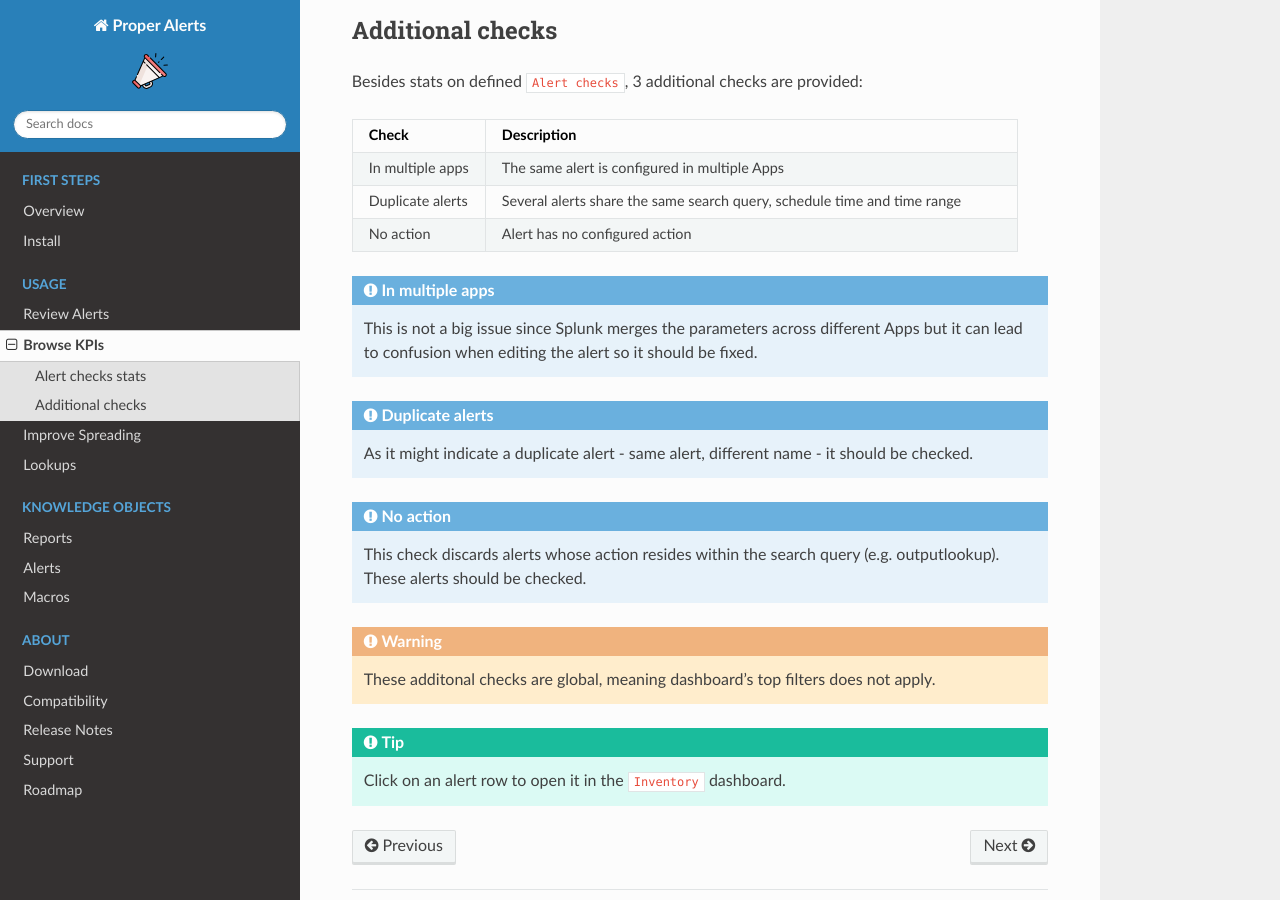
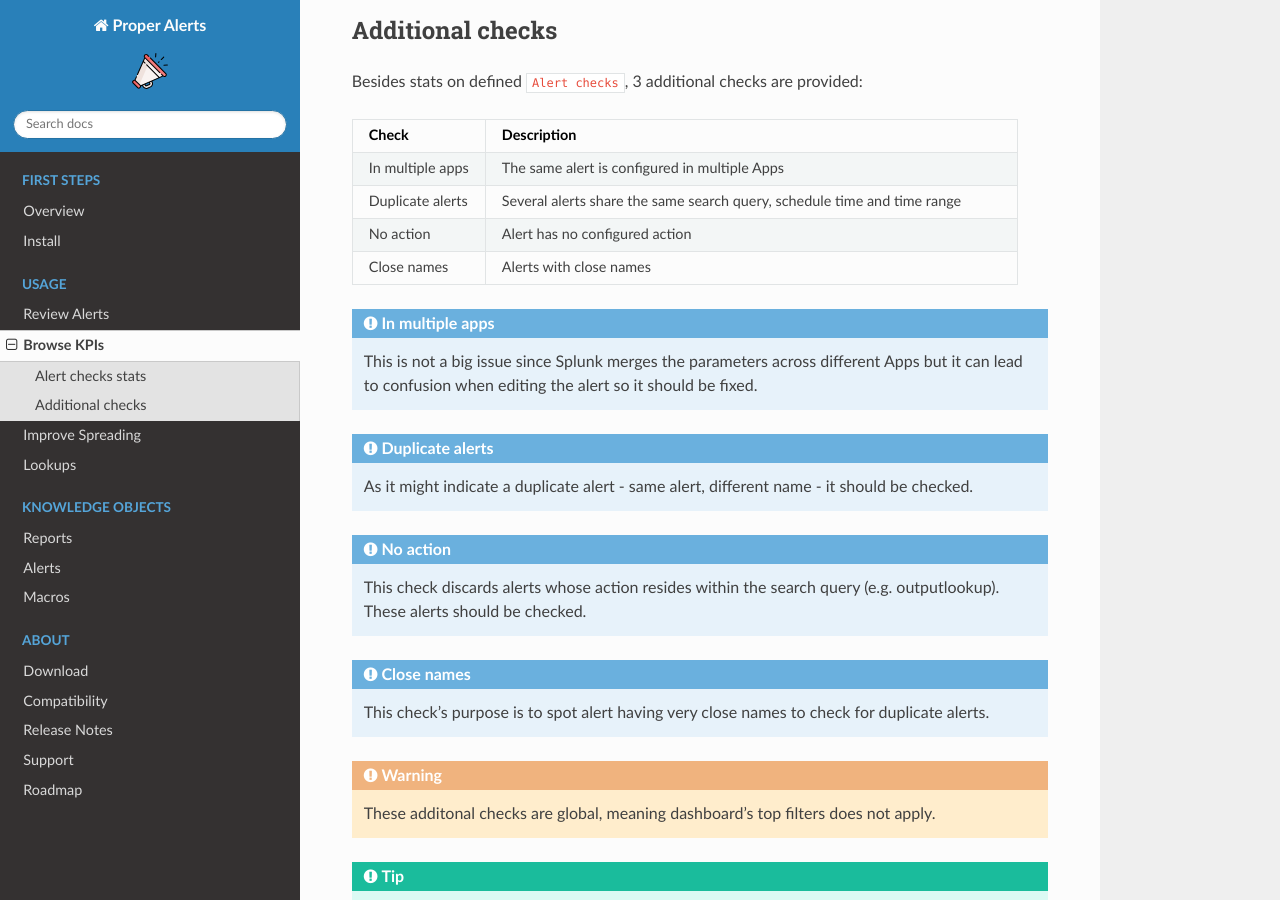
Before and after one commit to a-l-h/splunk-app-proper-alerts, a Sphinx documentation site: the page built from doc/kpis.rst, in a window 1280 px wide and 900 px high, scrolled down 806 px. Built offline with Sphinx 7.4.7 and the Read the Docs theme 2.0.0, drawn with Linux system fonts in a browser that asks for light colours; cross-references to code outside the pages are shown as plain code.

Commit message:
Update kpis.rst

```diff
--- a/doc/kpis.rst
+++ b/doc/kpis.rst
@@ -37,6 +37,8 @@ Besides stats on defined :hoverxref:`Alert checks<Alert Checks>`, 3 additional c
      - Several alerts share the same search query, schedule time and time range
    * - No action
      - Alert has no configured action
+   * - Close names
+     - Alerts with close names
 
 .. admonition:: In multiple apps
 
@@ -53,6 +55,10 @@ Besides stats on defined :hoverxref:`Alert checks<Alert Checks>`, 3 additional c
    This check discards alerts whose action resides within the search query
    (e.g. outputlookup). These alerts should be checked.
 
+.. admonition:: Close names
+
+   This check's purpose is to spot alert having very close names to check for duplicate alerts.
+
 .. warning:: These additonal checks are global, meaning dashboard's top filters does not apply.
 
 .. tip:: Click on an alert row to open it in the ``Inventory`` dashboard.
```
